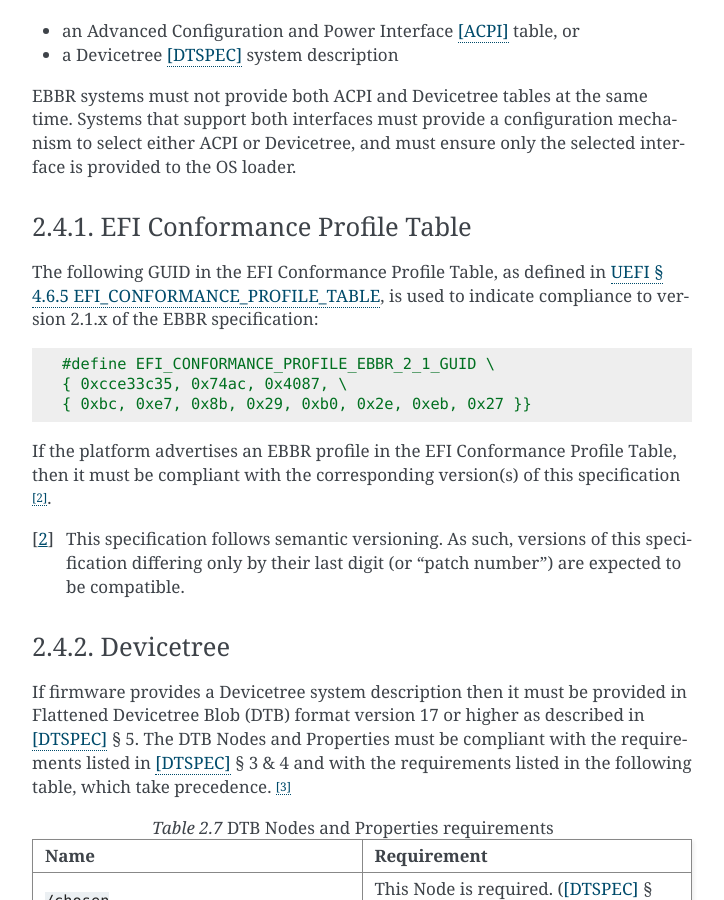
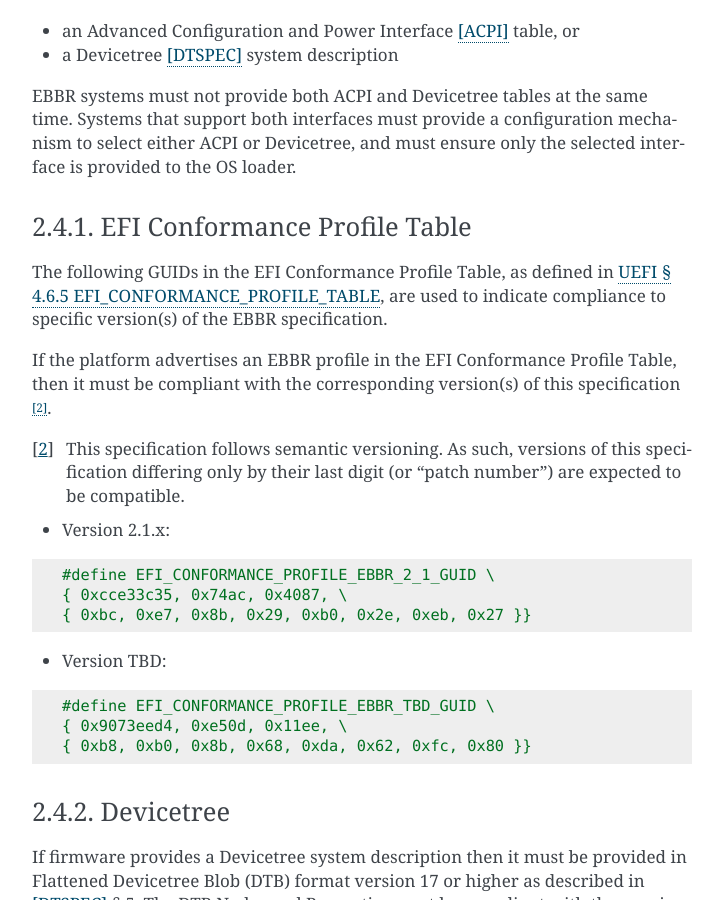
Before and after one commit to ARM-software/ebbr, a Sphinx documentation site: the page built from source/chapter2-uefi.rst, in a window 1280 px wide and 900 px high, scrolled down 6936 px. Shown: the whole window, without its empty margins (388-1112 px from the left). Built offline with Sphinx 7.4.7, drawn with Linux system fonts in a browser that asks for light colours.

Commit message:
chapter2: provision conformance profile guid
Add an EFI Conformance Profile Table GUID to indicate compliance with the
future version of this specification.

Signed-off-by: Vincent Stehlé <vincent.stehle@arm.com>

```diff
--- a/source/chapter2-uefi.rst
+++ b/source/chapter2-uefi.rst
@@ -322,15 +322,9 @@ and must ensure only the selected interface is provided to the OS loader.
 EFI Conformance Profile Table
 -----------------------------
 
-The following GUID in the EFI Conformance Profile Table, as defined in
-:UEFI:`4.6.5`, is used to indicate compliance to version 2.1.x of the EBBR
-specification:
-
-.. code-block:: c
-
-    #define EFI_CONFORMANCE_PROFILE_EBBR_2_1_GUID \
-    { 0xcce33c35, 0x74ac, 0x4087, \
-    { 0xbc, 0xe7, 0x8b, 0x29, 0xb0, 0x2e, 0xeb, 0x27 }}
+The following GUIDs in the EFI Conformance Profile Table, as defined in
+:UEFI:`4.6.5`, are used to indicate compliance to specific version(s) of the
+EBBR specification.
 
 If the platform advertises an EBBR profile in the EFI Conformance Profile Table,
 then it must be compliant with the corresponding version(s) of this
@@ -339,6 +333,22 @@ specification [#VersionsNote]_.
 .. [#VersionsNote] This specification follows semantic versioning. As such,
    versions of this specification differing only by their last digit (or "patch
    number") are expected to be compatible.
+
+- Version 2.1.x:
+
+.. code-block:: c
+
+    #define EFI_CONFORMANCE_PROFILE_EBBR_2_1_GUID \
+    { 0xcce33c35, 0x74ac, 0x4087, \
+    { 0xbc, 0xe7, 0x8b, 0x29, 0xb0, 0x2e, 0xeb, 0x27 }}
+
+- Version TBD:
+
+.. code-block:: c
+
+    #define EFI_CONFORMANCE_PROFILE_EBBR_TBD_GUID \
+    { 0x9073eed4, 0xe50d, 0x11ee, \
+    { 0xb8, 0xb0, 0x8b, 0x68, 0xda, 0x62, 0xfc, 0x80 }}
 
 Devicetree
 ----------
```
